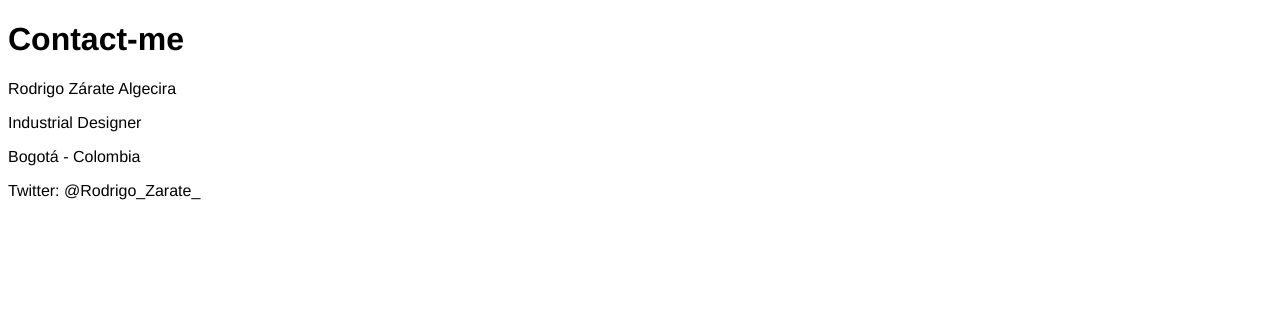
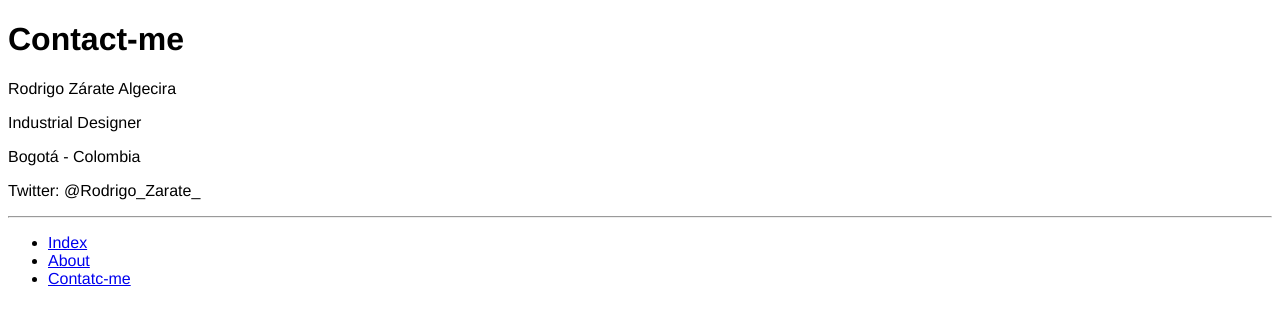
Before and after one commit to rodrigozarate/node-express, a plain HTML site: page contact-me.html in a window 1280 px wide. Drawn offline with Linux system fonts and the light colour scheme.

Commit message:
[UPDATE] add menu

```diff
--- a/contact-me.html
+++ b/contact-me.html
@@ -13,5 +13,11 @@
         <p>Industrial Designer</p>
         <p>Bogotá - Colombia</p>
         <p>Twitter: @Rodrigo_Zarate_</p>
+        <hr>
+        <ul>
+            <li><a href="/">Index</a></li>
+            <li><a href="/about">About</a></li>
+            <li><a href="/contact-me">Contatc-me</a></li>
+        </ul>
   </body>
 </html>
```
Also changed, not shown: about.html (+5 -0 lines), index.html (+5 -0 lines).
